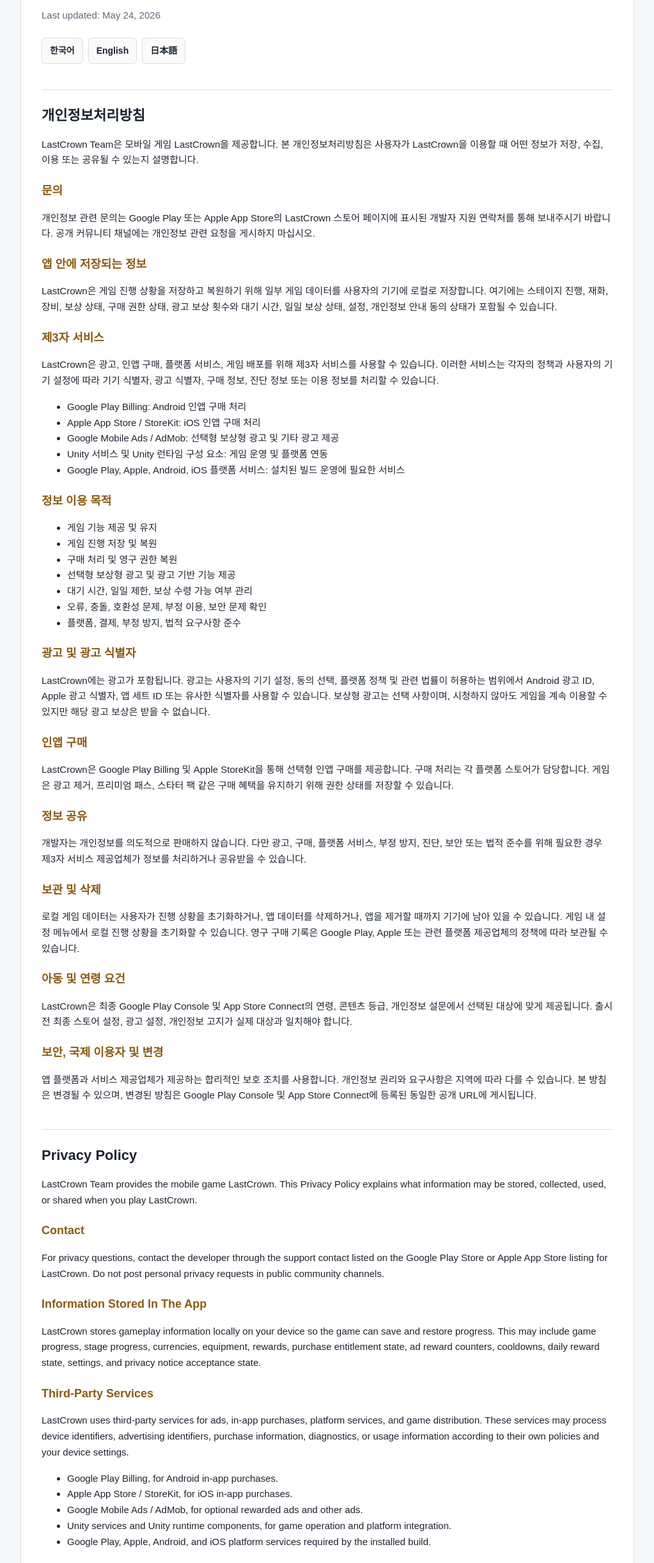
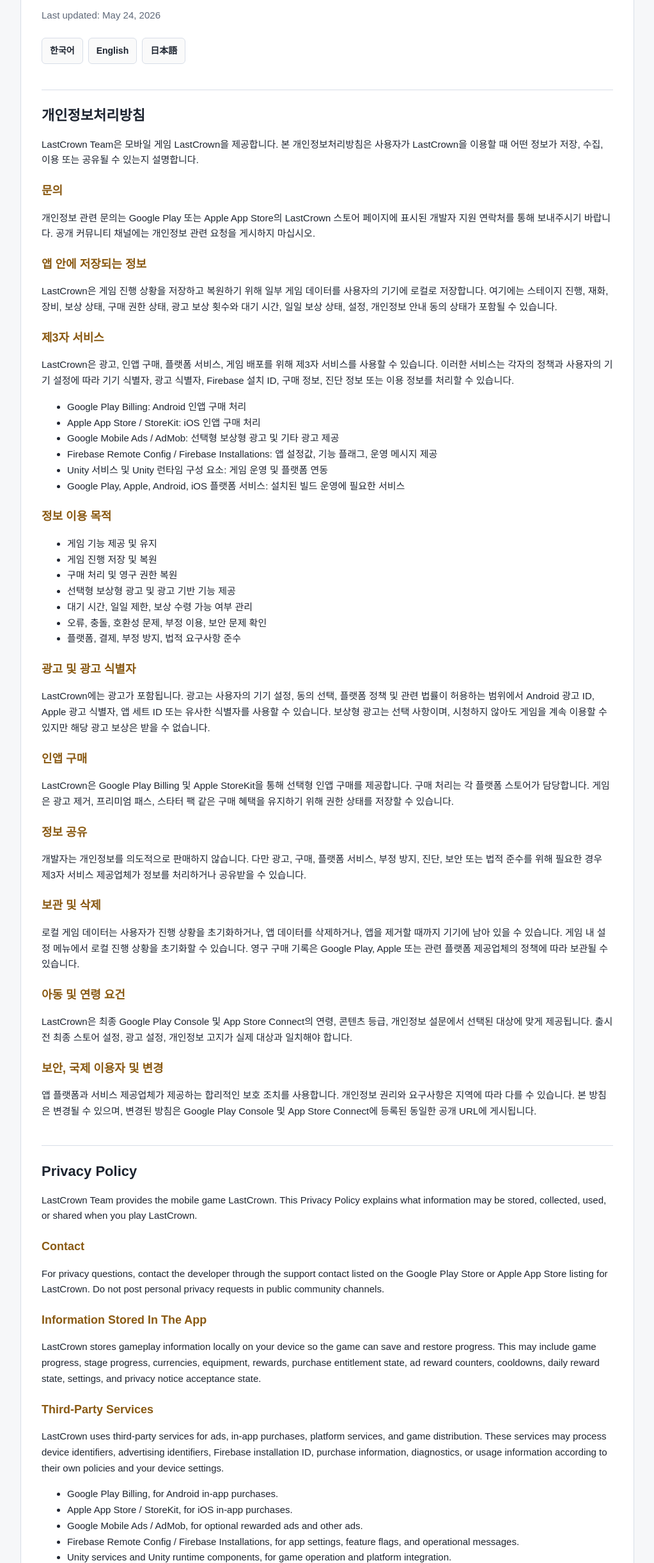
Before and after one commit to pungpung22/lastcrownpolicy, a plain HTML site: page privacy.html in a window 1280 px wide. Shown: the part 107-2550 px from the top of the page at 64% size, without its empty margins (128-1151 px from the left). Drawn offline with Linux system fonts and the light colour scheme.

Commit message:
Disclose Firebase Remote Config usage

```diff
--- a/privacy.html
+++ b/privacy.html
@@ -128,13 +128,14 @@
       <h3>제3자 서비스</h3>
       <p>
         LastCrown은 광고, 인앱 구매, 플랫폼 서비스, 게임 배포를 위해 제3자 서비스를 사용할 수 있습니다.
-        이러한 서비스는 각자의 정책과 사용자의 기기 설정에 따라 기기 식별자, 광고 식별자, 구매 정보,
+        이러한 서비스는 각자의 정책과 사용자의 기기 설정에 따라 기기 식별자, 광고 식별자, Firebase 설치 ID, 구매 정보,
         진단 정보 또는 이용 정보를 처리할 수 있습니다.
       </p>
       <ul>
         <li>Google Play Billing: Android 인앱 구매 처리</li>
         <li>Apple App Store / StoreKit: iOS 인앱 구매 처리</li>
         <li>Google Mobile Ads / AdMob: 선택형 보상형 광고 및 기타 광고 제공</li>
+        <li>Firebase Remote Config / Firebase Installations: 앱 설정값, 기능 플래그, 운영 메시지 제공</li>
         <li>Unity 서비스 및 Unity 런타임 구성 요소: 게임 운영 및 플랫폼 연동</li>
         <li>Google Play, Apple, Android, iOS 플랫폼 서비스: 설치된 빌드 운영에 필요한 서비스</li>
       </ul>
@@ -219,7 +220,7 @@
       <h3>Third-Party Services</h3>
       <p>
         LastCrown uses third-party services for ads, in-app purchases, platform services, and game
-        distribution. These services may process device identifiers, advertising identifiers, purchase
+        distribution. These services may process device identifiers, advertising identifiers, Firebase installation ID, purchase
         information, diagnostics, or usage information according to their own policies and your device
         settings.
       </p>
@@ -227,6 +228,7 @@
         <li>Google Play Billing, for Android in-app purchases.</li>
         <li>Apple App Store / StoreKit, for iOS in-app purchases.</li>
         <li>Google Mobile Ads / AdMob, for optional rewarded ads and other ads.</li>
+        <li>Firebase Remote Config / Firebase Installations, for app settings, feature flags, and operational messages.</li>
         <li>Unity services and Unity runtime components, for game operation and platform integration.</li>
         <li>Google Play, Apple, Android, and iOS platform services required by the installed build.</li>
       </ul>
@@ -316,12 +318,13 @@
       <p>
         LastCrownは、広告、アプリ内購入、プラットフォームサービス、ゲーム配信のために第三者サービスを
         使用する場合があります。これらのサービスは、それぞれのポリシーおよび利用者の端末設定に従って、
-        端末識別子、広告識別子、購入情報、診断情報、または利用情報を処理する場合があります。
+        端末識別子、広告識別子、FirebaseインストールID、購入情報、診断情報、または利用情報を処理する場合があります。
       </p>
       <ul>
         <li>Google Play Billing: Androidのアプリ内購入処理</li>
         <li>Apple App Store / StoreKit: iOSのアプリ内購入処理</li>
         <li>Google Mobile Ads / AdMob: 任意のリワード広告およびその他の広告提供</li>
+        <li>Firebase Remote Config / Firebase Installations: アプリ設定、機能フラグ、運営メッセージの提供</li>
         <li>UnityサービスおよびUnityランタイム構成要素: ゲーム運用およびプラットフォーム連携</li>
         <li>Google Play、Apple、Android、iOSのプラットフォームサービス: インストールされたビルドの運用に必要なサービス</li>
       </ul>
@@ -388,6 +391,7 @@
       <li><a href="https://policies.google.com/privacy">Google Privacy Policy</a></li>
       <li><a href="https://policies.google.com/technologies/ads">Google Advertising Privacy &amp; Terms</a></li>
       <li><a href="https://developers.google.com/admob/android/privacy/play-data-disclosure">Google Mobile Ads SDK data disclosure guidance</a></li>
+      <li><a href="https://firebase.google.com/support/privacy">Firebase Privacy and Security</a></li>
       <li><a href="https://unity.com/legal/game-player-and-app-user-privacy-policy">Unity Game Player and App User Privacy Policy</a></li>
       <li><a href="https://www.apple.com/legal/privacy/">Apple Privacy Policy</a></li>
     </ul>
```
